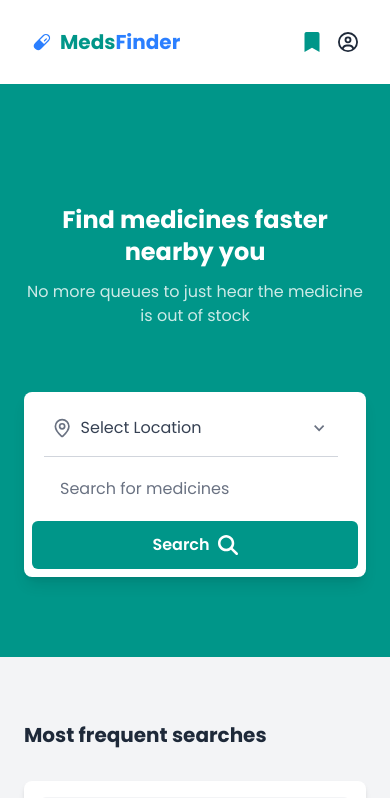
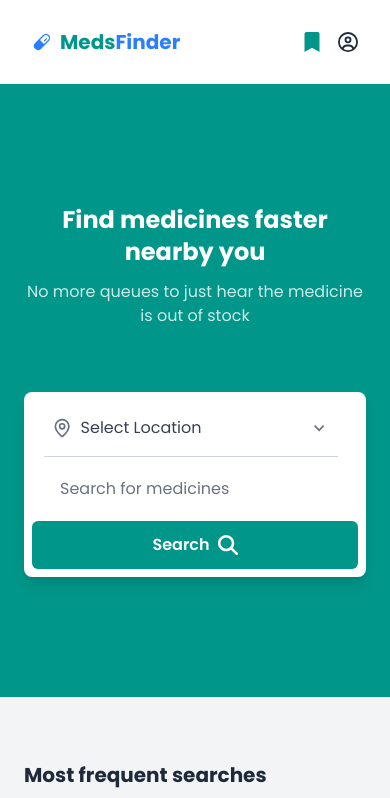
Before and after one commit to sayeedmunees/medsfinder, a React (Vite) app: page / in a window 390 px wide. Shown: the top 798 px of the page. Built offline with nearby package versions, Linux system fonts and the light colour scheme; grey boxes are pictures that could not be loaded.

Commit message:
Updated home layout

```diff
--- a/src/user/pages/HomePage.jsx
+++ b/src/user/pages/HomePage.jsx
@@ -93,7 +93,7 @@ const HomePage = () => {
       <Header from="home" onLoginClick={() => setShowLogin(true)} />
       <main>
         {/* hero */}
-        <section className="bg-teal-600 text-white pt-30 md:pt-20 py-20 px-6 md:px-12 text-center">
+        <section className="bg-teal-600 text-white pt-30 md:pt-20 py-30 md:py-20 px-6 md:px-12 text-center">
           <h2 className="text-2xl md:text-5xl font-bold mb-3">
             Find medicines faster nearby you
           </h2>
```
